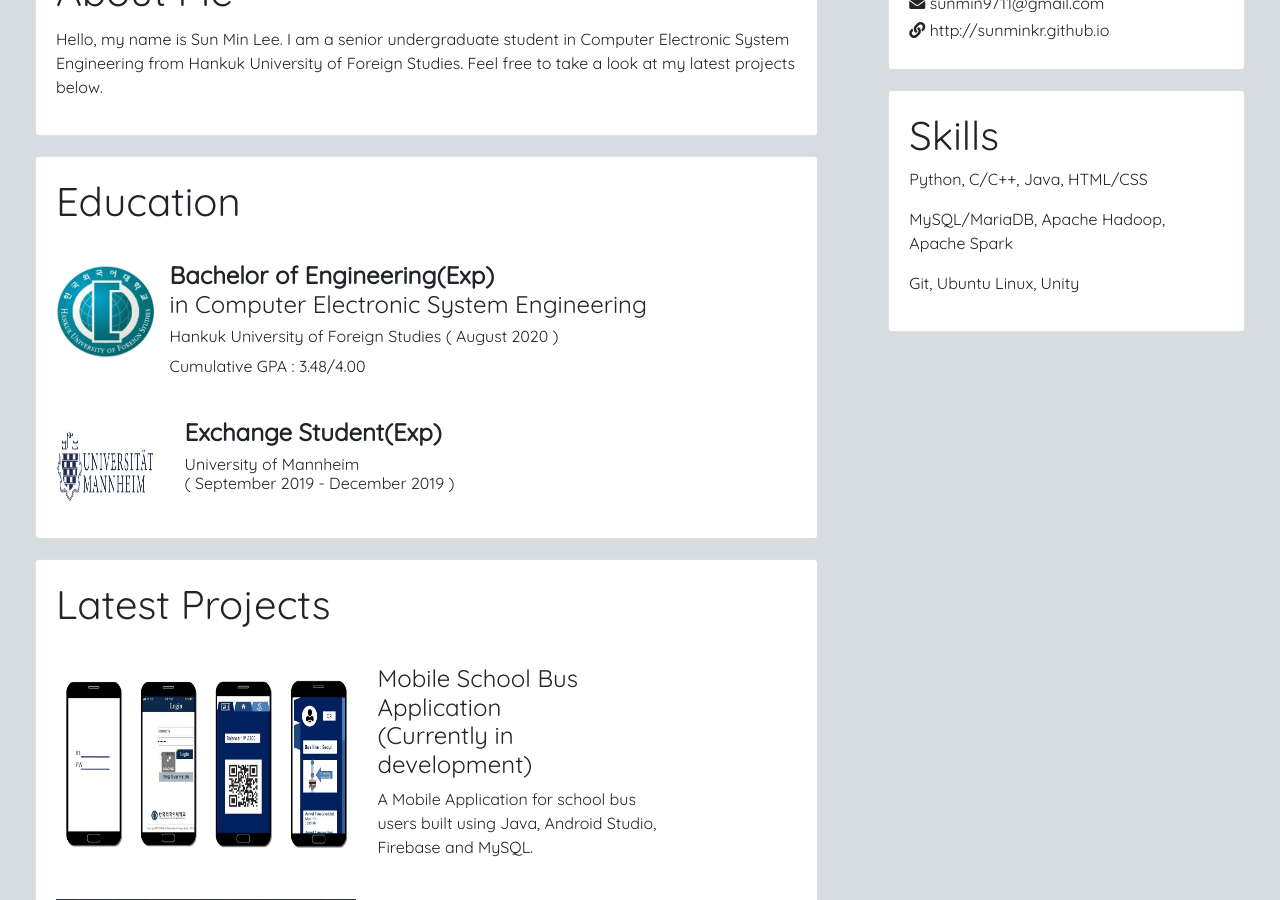
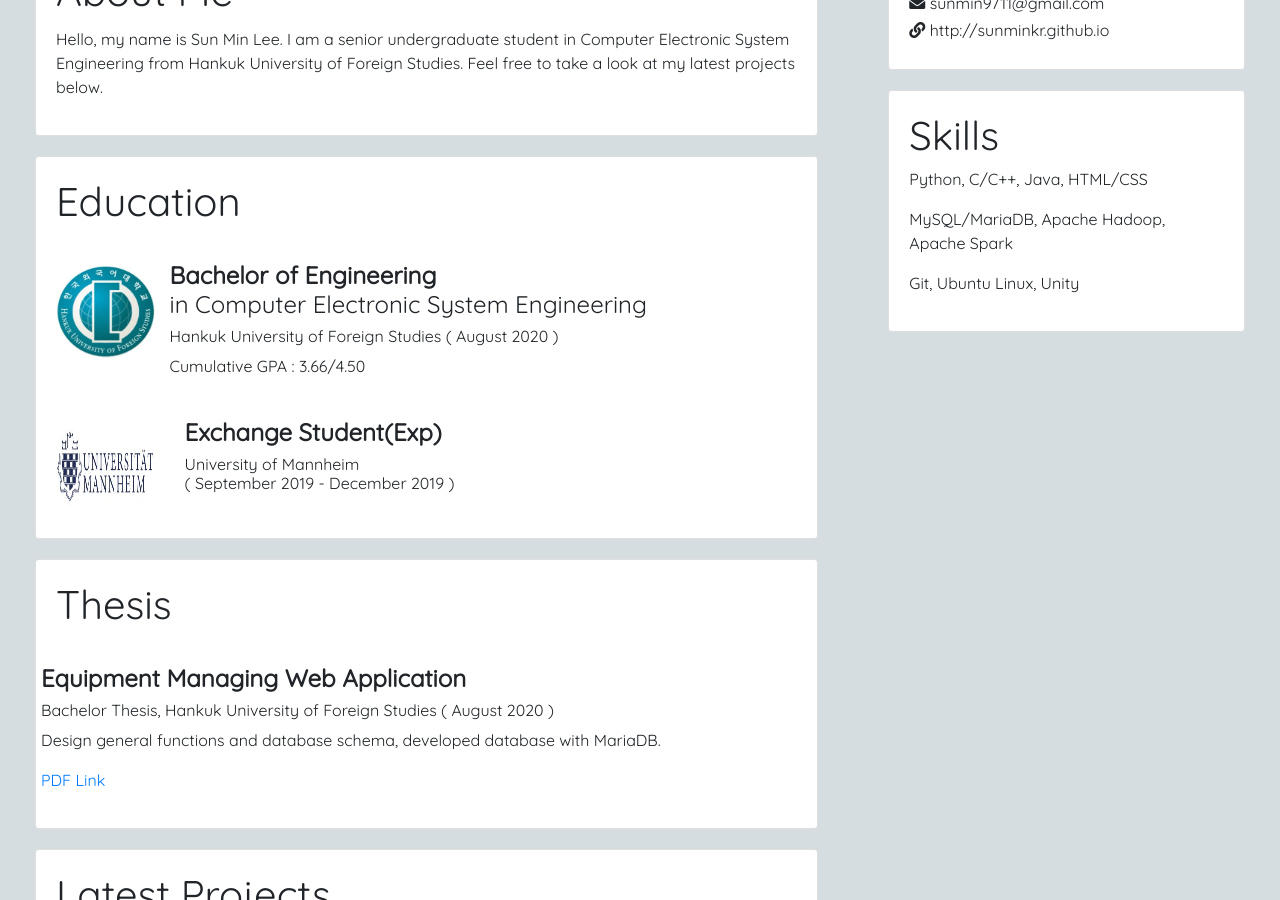
Before and after one commit to sunminkr/sunminkr.github.io, a Jekyll site: the page built from resume.md, in a window 1280 px wide and 900 px high, scrolled down 274 px. Built offline with Jekyll 4.4.1, drawn with Linux system fonts in a browser that asks for light colours; nearby versions of some CDN libraries.

Commit message:
edit: Add New Card; Thesis

```diff
--- a/_layouts/home.html
+++ b/_layouts/home.html
@@ -23,9 +23,9 @@ layout: default
                   <img src="/assets/img/education/hufs.png" class="company-logo"/>
               </div>
               <div>
-                  <h4> <strong>Bachelor of Engineering(Exp)</strong> <br>     in Computer Electronic System Engineering</h4>
+                  <h4> <strong>Bachelor of Engineering</strong> <br>     in Computer Electronic System Engineering</h4>
                   <h6>Hankuk University of Foreign Studies ( August 2020 )</h6>
-                  <p> Cumulative GPA : 3.48/4.00 </p>
+                  <p> Cumulative GPA : 3.66/4.50 </p>
 
 
                 </div>
@@ -46,6 +46,24 @@ layout: default
 
 
         </div>
+
+        <div class="card">
+          <h1 class="card-title"> Thesis</h1>
+
+          <br />
+          <div class="row">
+              <div>
+                  <h4> <strong>Equipment Managing Web Application</strong></h4>
+                  <h6>Bachelor Thesis, Hankuk University of Foreign Studies ( August 2020 )</h6>
+                  <p> Design general functions and database schema, developed database with MariaDB. </p>
+                  <p> <a href="https://github.com/sunminkr/Univ"> PDF Link</a>
+
+
+                </div>
+            </div>
+
+        </div>
+
 
         <div class="card">
             <h1 class="card-title"> Latest Projects</h1>
```
